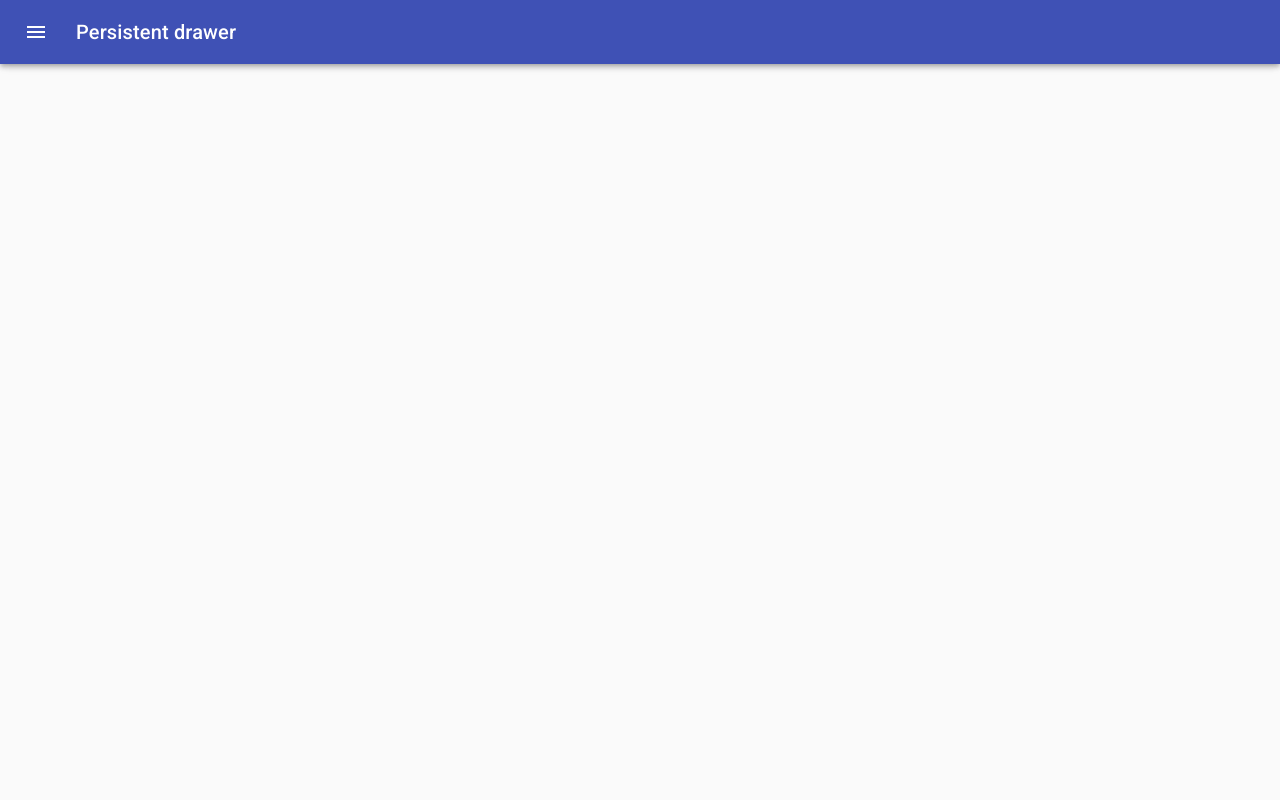
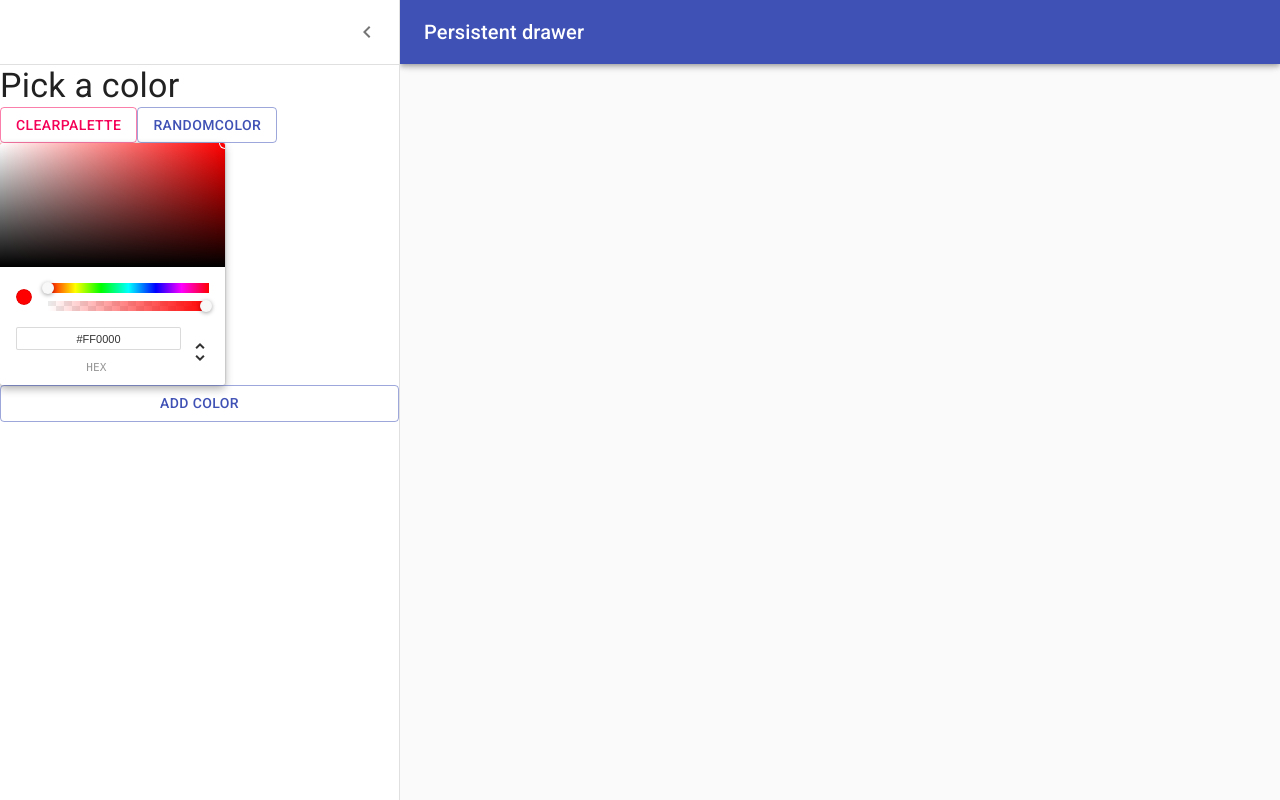
Before and after one commit to xopo/react-colors, a React (Create React App) app: page /palette/new in a window 1280 px wide. Built offline with nearby package versions, Linux system fonts and the light colour scheme.

Commit message:
- add color picker and buttons

```diff
--- a/package.json
+++ b/package.json
@@ -11,6 +11,7 @@
     "chroma-js": "^2.1.0",
     "rc-slider": "^9.3.1",
     "react": "^16.13.1",
+    "react-color": "^2.18.1",
     "react-copy-to-clipboard": "^5.0.2",
     "react-dom": "^16.13.1",
     "react-router-dom": "^5.2.0",
--- a/src/NewPaletteForm.jsx
+++ b/src/NewPaletteForm.jsx
@@ -10,8 +10,10 @@ import Divider from '@material-ui/core/Divider';
 import IconButton from '@material-ui/core/IconButton';
 import MenuIcon from '@material-ui/icons/Menu';
 import ChevronLeftIcon from '@material-ui/icons/ChevronLeft';
+import Button from '@material-ui/core/Button';
+import { ChromePicker } from 'react-color';
 
-const drawerWidth = 240;
+const drawerWidth = 400;
 
 const useStyles = makeStyles((theme) => ({
   root: {
@@ -72,7 +74,7 @@ const useStyles = makeStyles((theme) => ({
 
 export default function NewPaletteForm() {
   const classes = useStyles();
-  const [open, setOpen] = React.useState(false);
+  const [open, setOpen] = React.useState(true);
 
   const handleDrawerOpen = () => {
     setOpen(true);
@@ -121,10 +123,18 @@ export default function NewPaletteForm() {
           </IconButton>
         </div>
         <Divider />
+        <Typography variant="h4" noWrap>Pick a color</Typography>
+        <div>
+            <Button variant='outlined' color='secondary'>ClearPalette</Button>
+            <Button variant='outlined' color='Primary'>RandomColor</Button>
+        </div>
+        <ChromePicker color='red' onChangeComplete={color=>console.log(color)}/>
+        <Button variant='outlined' color='Primary'>Add color</Button>
       </Drawer>
       <main
         className={clsx(classes.content, {
-          [classes.contentShift]: open,
+
+            [classes.contentShift]: open,
         })}
       >
         <div className={classes.drawerHeader} />
```
Also changed, not shown: 1 other file (tests, documents, lock files or other folders).
